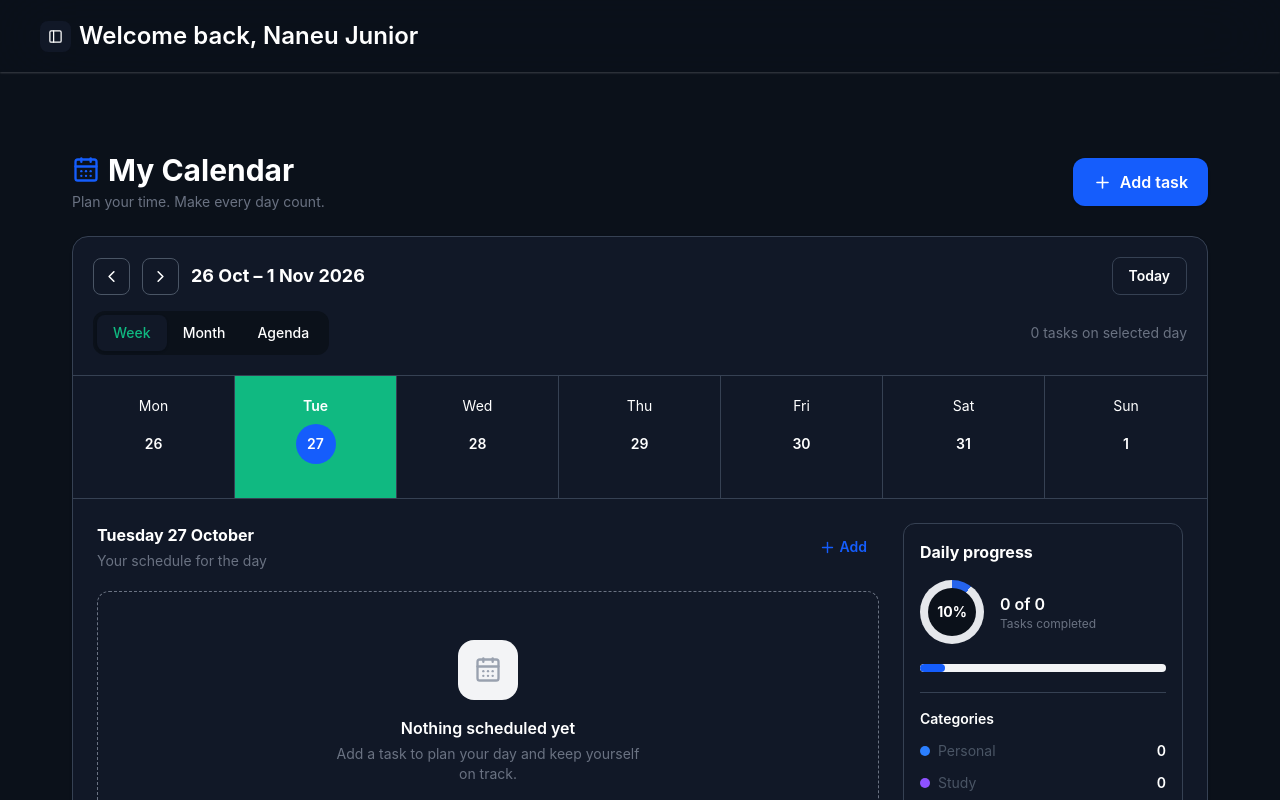
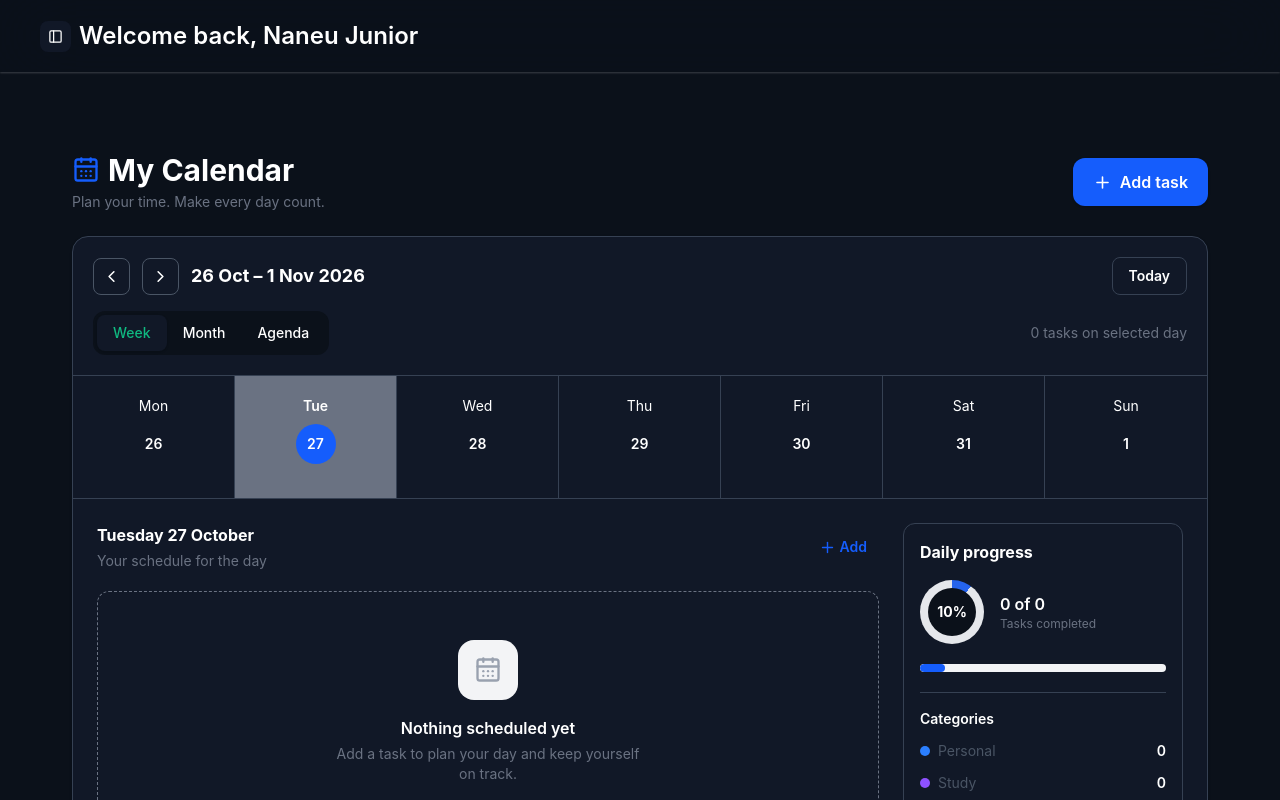
Before and after one commit to migichi47/Stronger_Me, a React (Vite) app in the folder client/: page /calendar in a window 1280 px wide. Shown: the top 800 px of the page. Built offline with nearby package versions, Linux system fonts and the light colour scheme.

Commit message:
fix mycalendar

```diff
--- a/client/src/pages/MyCalendar.jsx
+++ b/client/src/pages/MyCalendar.jsx
@@ -354,6 +354,7 @@ export default function MyCalendar() {
             </div>
           </div>
 
+          {/* week view */}
           {view === "week" && (
             <div>
               <div className="grid grid-cols-7 border-b border-gray-700">
@@ -367,8 +368,8 @@ export default function MyCalendar() {
                     <button
                       key={key}
                       onClick={() => setSelectedDate(day)}
-                      className={`flex min-w-0 flex-col items-center gap-2 border-r border-gray-700 px-1 py-4 transition last:border-r-0 sm:py-5 ${
-                        active ? "bg-success" : "hover:bg-gray-50"
+                      className={`flex min-w-0 flex-col items-center gap-2 cursor-pointer border-r border-gray-700 px-1 py-4 transition last:border-r-0 sm:py-5 ${
+                        active ? "bg-gray-500" : "hover:bg-gray-700"
                       }`}
                     >
                       <span
```
